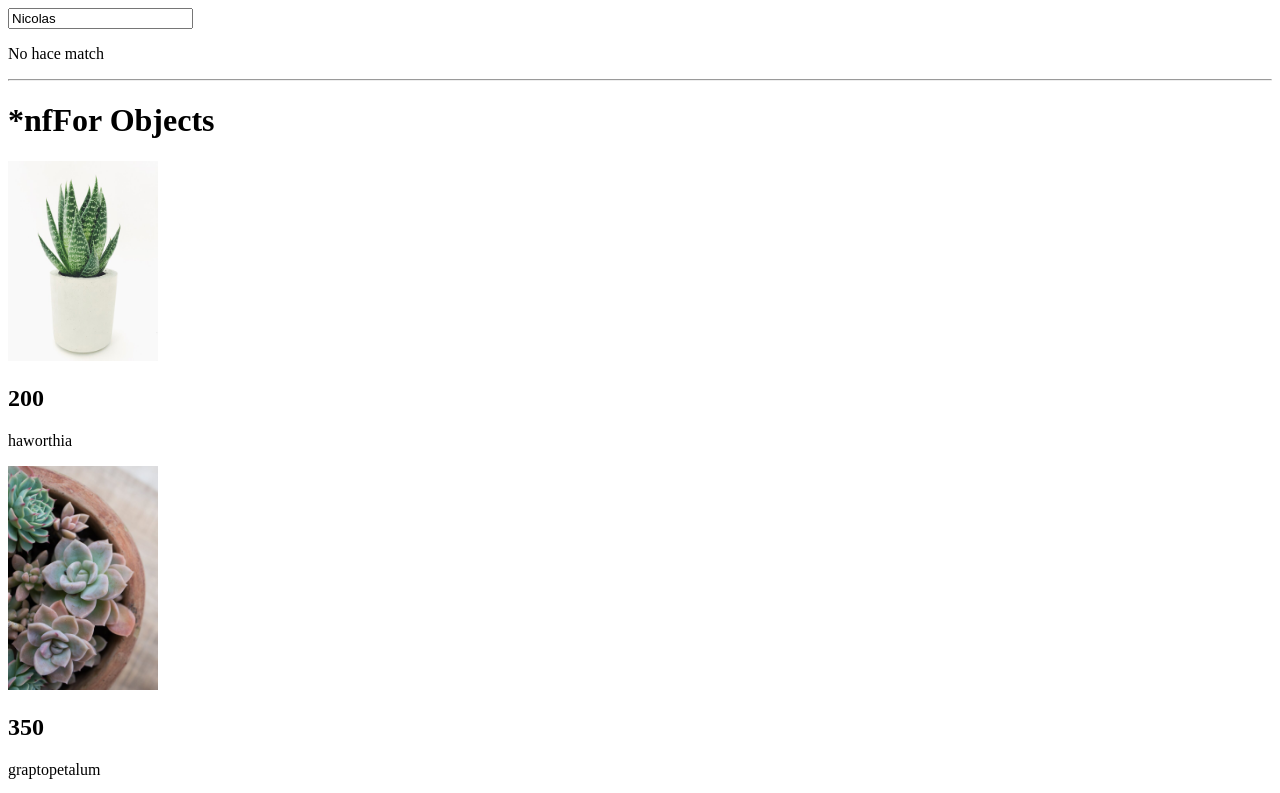
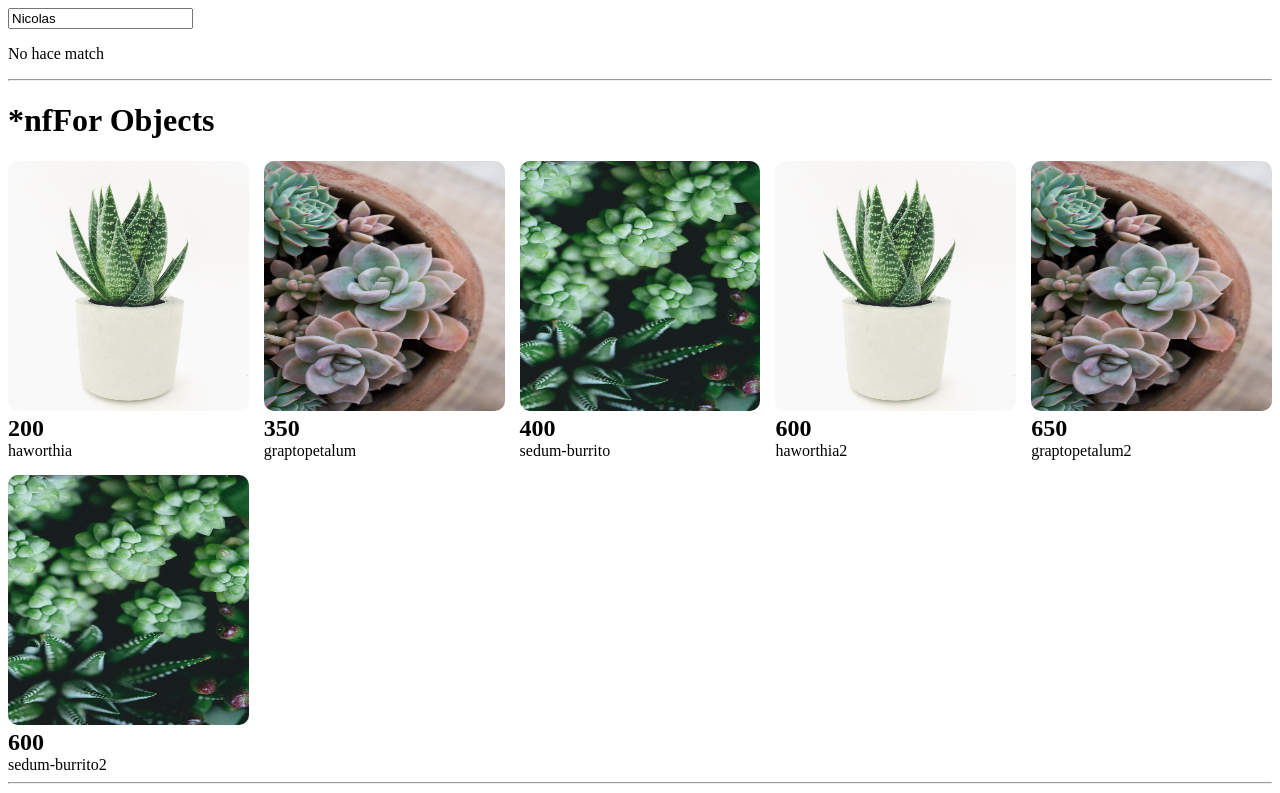
Before and after one commit to cosalamone/angular-platzi, an Angular app in the folder my-store/: page / in a window 1280 px wide. Shown: the top 793 px of the page. Built offline with nearby package versions, Linux system fonts and the light colour scheme.

Commit message:
estilos a lista de productos

```diff
--- a/my-store/src/app/app.component.html
+++ b/my-store/src/app/app.component.html
@@ -17,13 +17,14 @@
 
 <!-- ngFor para OBJETOS \-->
 <h1>*nfFor Objects</h1>
+<div class="products--grid">
 <div *ngFor="let product of products">
-  <img [src]="product.image" alt="" width="150px">
+  <img [src]="product.image" alt="">
   <h2>{{product.price}}</h2>
   <p>{{product.name}}</p>
 
 </div>
-
+</div>
 <hr>
 
 <!-- ngFor Sirve para iterar un array \-->
--- a/my-store/src/app/app.component.scss
+++ b/my-store/src/app/app.component.scss
@@ -4,3 +4,30 @@
   overflow: auto;
   background-color: aquamarine;
 }
+
+.products--grid {
+  display: flex;
+  flex-direction: column;
+
+  div {
+    img {
+      width: 100%;
+      border-radius: 10px;
+      height: 250px;
+    }
+
+    h2,
+    p {
+      margin: 0;
+
+    }
+  }
+}
+
+@media screen and (min-width:40em) {
+  .products--grid {
+    display: grid;
+    grid-template-columns: repeat(5, 1fr);
+    grid-gap: 15px;
+  }
+}
--- a/my-store/src/app/app.component.ts
+++ b/my-store/src/app/app.component.ts
@@ -34,6 +34,21 @@ export class AppComponent {
       name: "sedum-burrito",
       price: 400,
       image: "./assets/images/sedumburrito.jpg",
+    },
+    {
+      name: "haworthia2",
+      price: 600,
+      image: "./assets/images/haworthia_fasciata.jpg",
+    },
+    {
+      name: "graptopetalum2",
+      price: 650,
+      image: "./assets/images/graptopetalum.jpg",
+    },
+    {
+      name: "sedum-burrito2",
+      price: 600,
+      image: "./assets/images/sedumburrito.jpg",
     }
   ]
 
```
